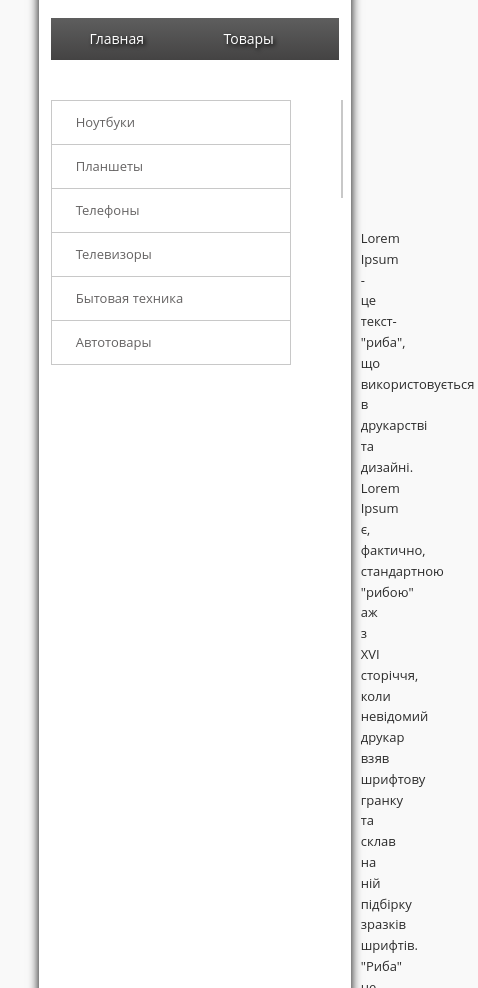
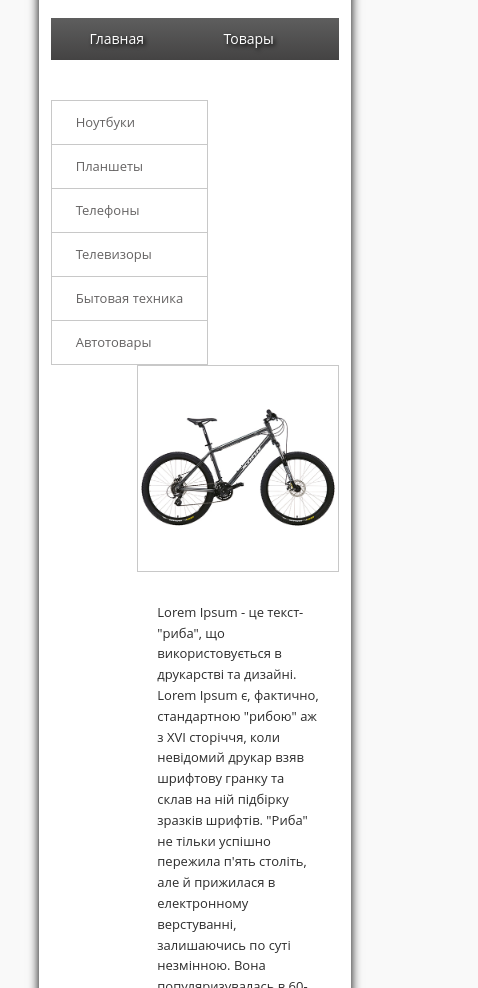
Before and after one commit to sleptsov/sleptsov.github.io, a plain HTML site: page task03/index.html in a window 390 px wide. Shown: the part 112-1100 px from the top of the page, 478 px wide, since content can reach past the window. Drawn offline with Linux system fonts and the light colour scheme.

Commit message:
responsiv fix

```diff
--- a/task03/css/main.css
+++ b/task03/css/main.css
@@ -51,7 +51,7 @@ a {
 /* aside goods menu */
 
 .aside-goods-menu {
-    width: 240px;
+    min-width: 25%;
     float: left;
 }
 .aside-goods-menu li{
@@ -75,6 +75,11 @@ a {
 }
 
 /* footer menu */
+
+footer {
+    clear: both;
+}
+
 .footer-menu {
     overflow: hidden;
     height: 42px;
@@ -103,9 +108,13 @@ a {
 
 /* content */
 
+.content {
+    float: right;
+    width: 70%;
+}
+
 .content-img-box {
     border: 1px solid #c8c8c8;
-    margin-left: 290px;
     padding: 40px 0;
     text-align: center;
 }
@@ -119,7 +128,6 @@ a {
     font-size: 13px;
     color: #2c2c2c;
     line-height: 1.6;
-    margin-left: 290px;
     padding: 30px 20px;
 
 }
--- a/task03/index.html
+++ b/task03/index.html
@@ -23,7 +23,6 @@
             </nav>
         </header>
 
-        <section class="content">
         <aside>
             <nav class="aside-goods-menu">
                 <ul>
@@ -36,6 +35,8 @@
                 </ul>
             </nav>
         </aside>
+
+        <section class="content">
             <section class="content-img-box">
                 <img src="img/goods/bike.png" alt="Goods Item image">
             </section>
```
Lines whose indentation alone changed are shown as unchanged.
